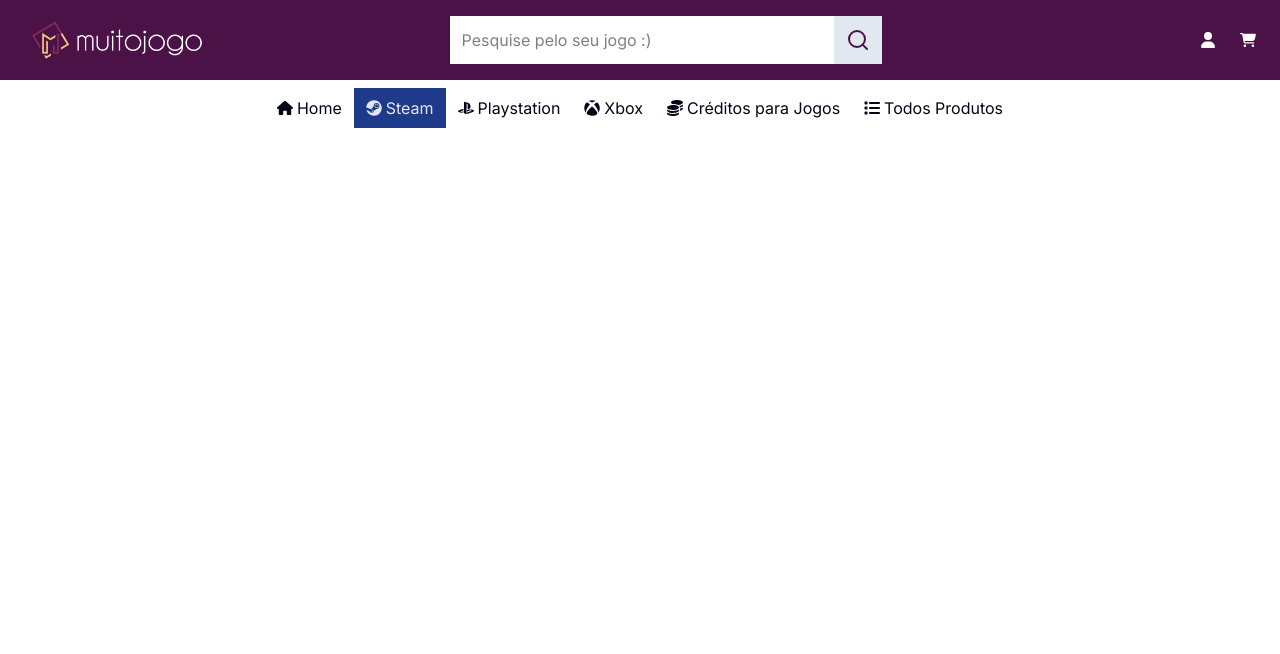
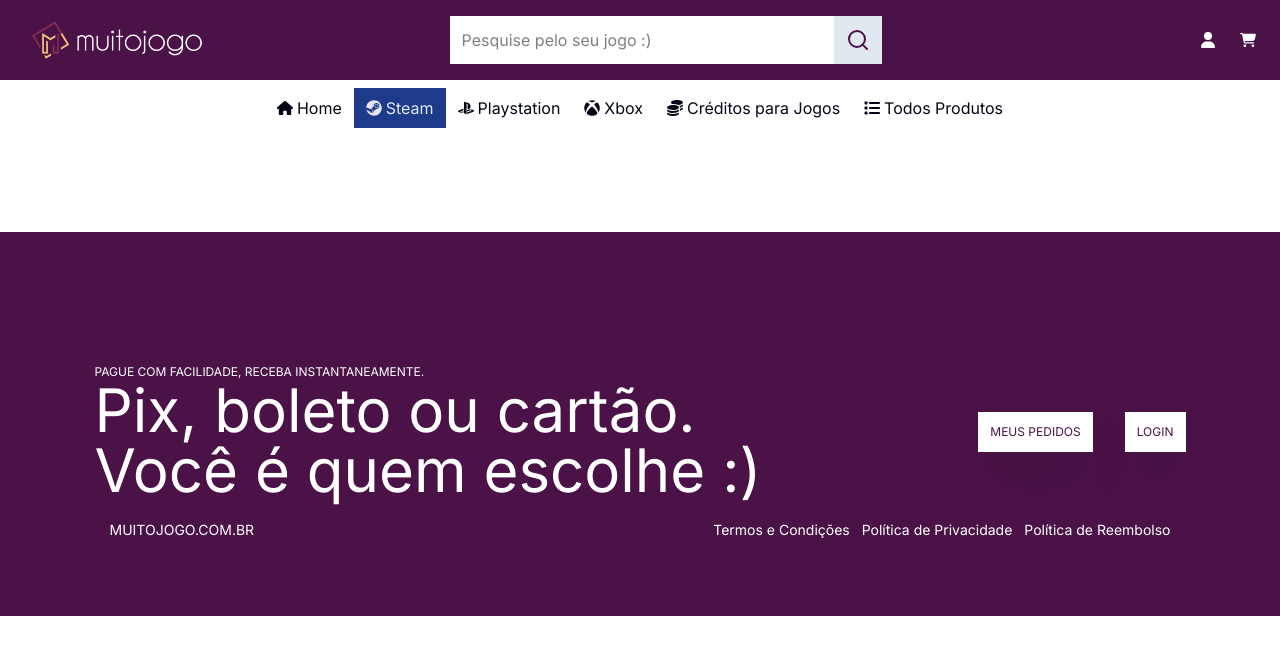
Before and after one commit to lazingbird/shopping-cart, a React (Vite) app: page /Steam in a window 1280 px wide. Shown: the top 654 px of the page. Built offline with nearby package versions, Linux system fonts and the light colour scheme; no server answers.

Commit message:
add footer to steam page

```diff
--- a/src/components/pages/Steam.jsx
+++ b/src/components/pages/Steam.jsx
@@ -1,5 +1,6 @@
 import Navbar from "../Navbar/Navbar";
 import SteamMain from "../mains/SteamMain";
+import Footer from "../Footer/Footer";
 
 const Steam = () => {
   return (
@@ -7,7 +8,10 @@ const Steam = () => {
       <header>
         <Navbar focus={"Steam"}></Navbar>
       </header>
-      <SteamMain />
+      <main>
+        <SteamMain />
+      </main>
+      <Footer />
     </>
   );
 };
```
